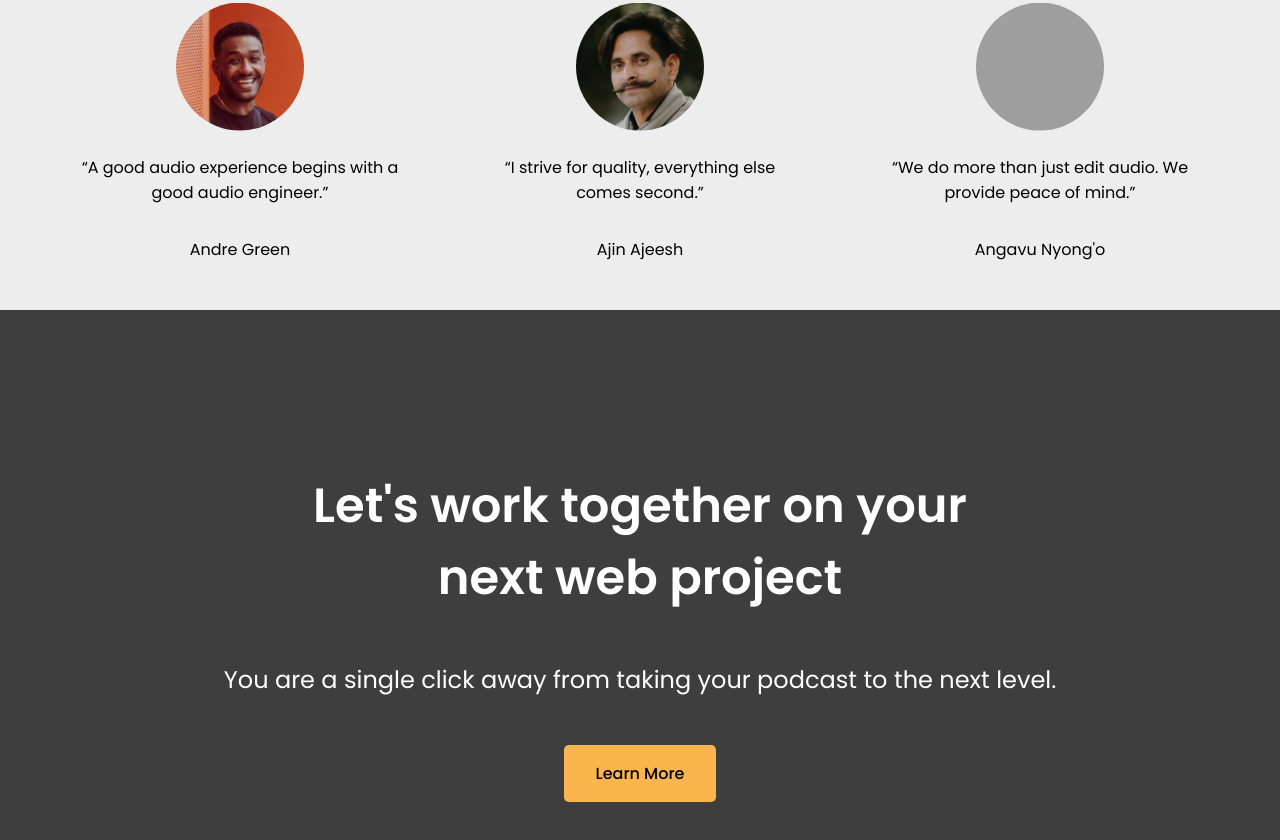
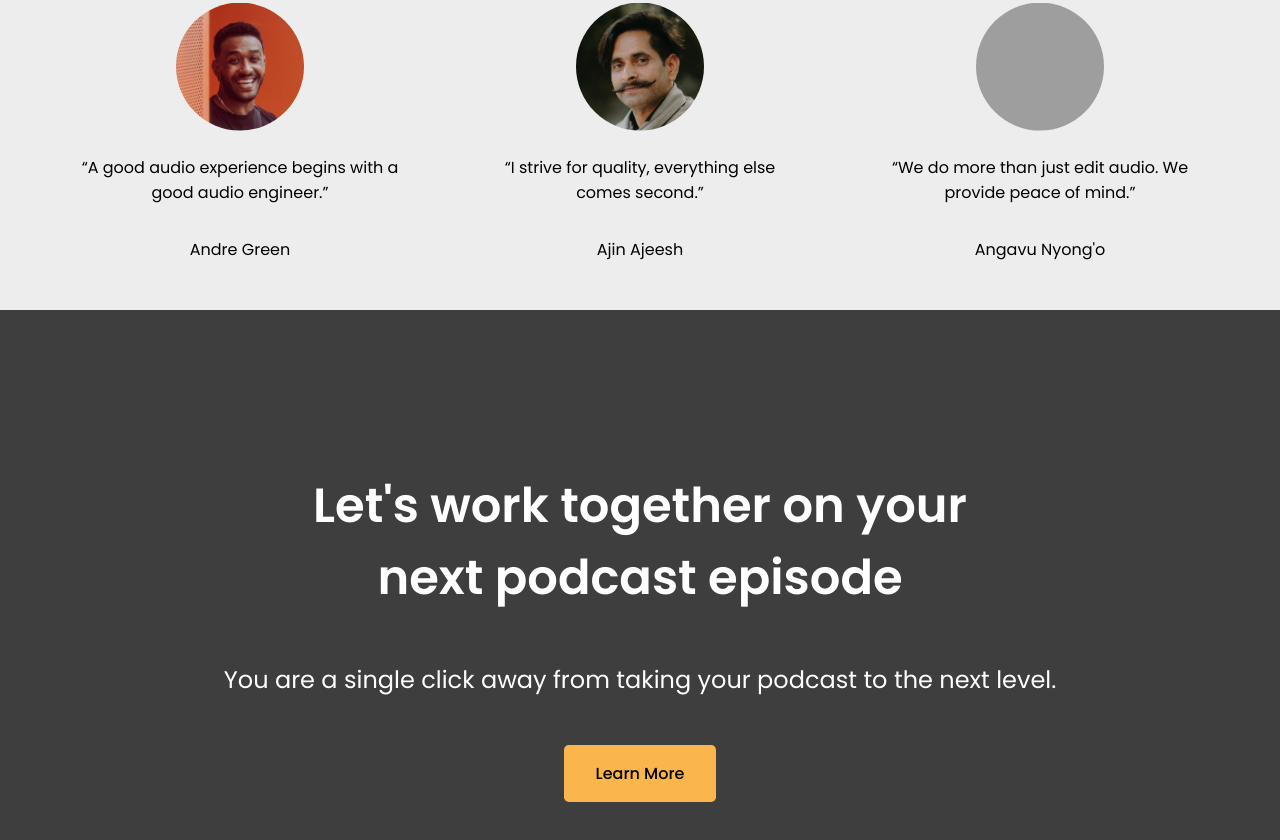
Before and after one commit to imJasonLeo/Compoments, a plain HTML site: page NeveLandingPage/index.html in a window 1280 px wide. Shown: the part 3455-4295 px from the top of the page. Drawn offline with Linux system fonts and the light colour scheme; grey boxes are pictures that could not be loaded.

```diff
--- a/NeveLandingPage/index.html
+++ b/NeveLandingPage/index.html
@@ -158,7 +158,7 @@
     </section>
 
     <section class="footer">
-        <h1>Let's work together on your next web project</h1>
+        <h1>Let's work together on your next podcast episode</h1>
         <p>You are a single click away from taking your podcast to the next level.</p>
         <a href="#" class="btn">learn more</a>
     </section>
```
